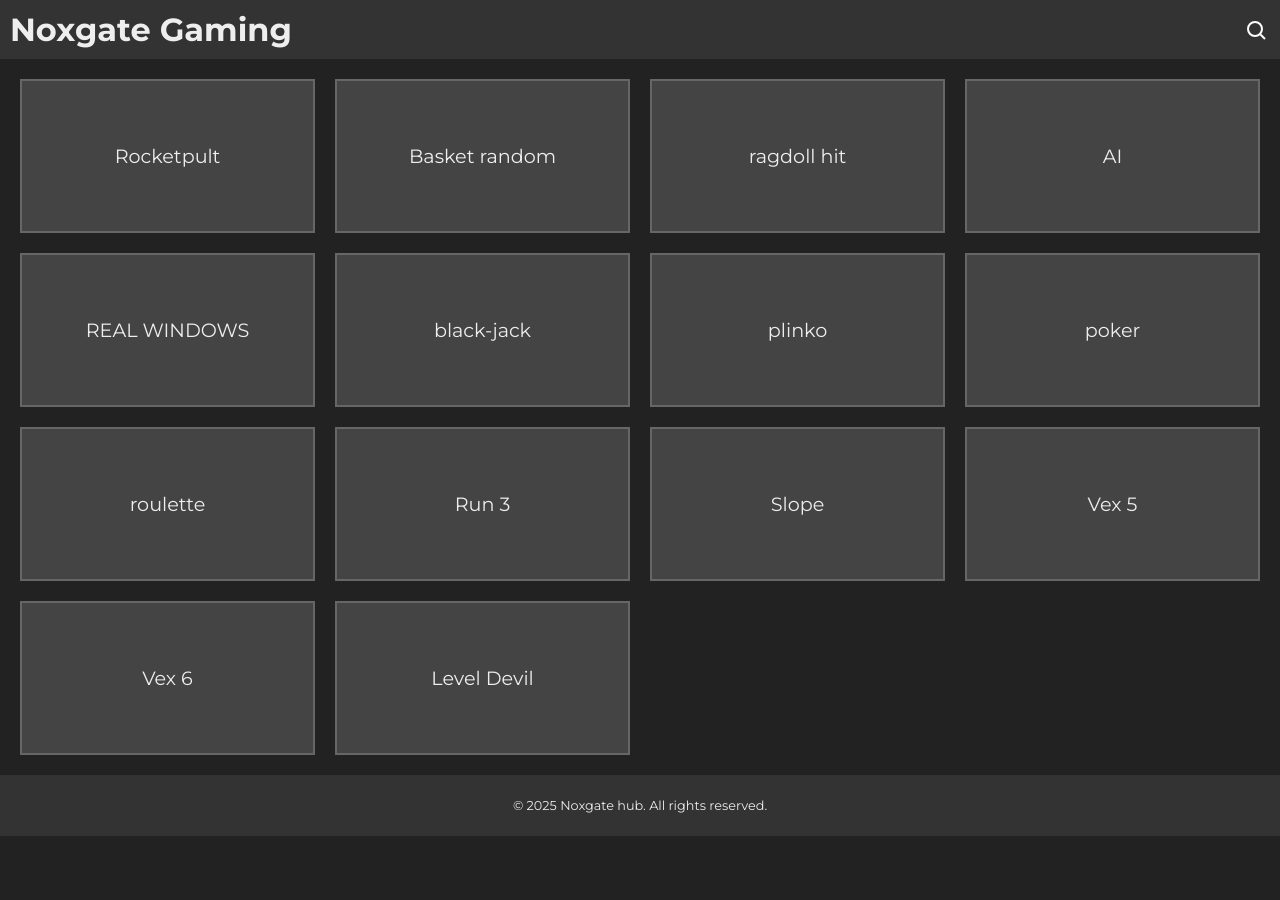
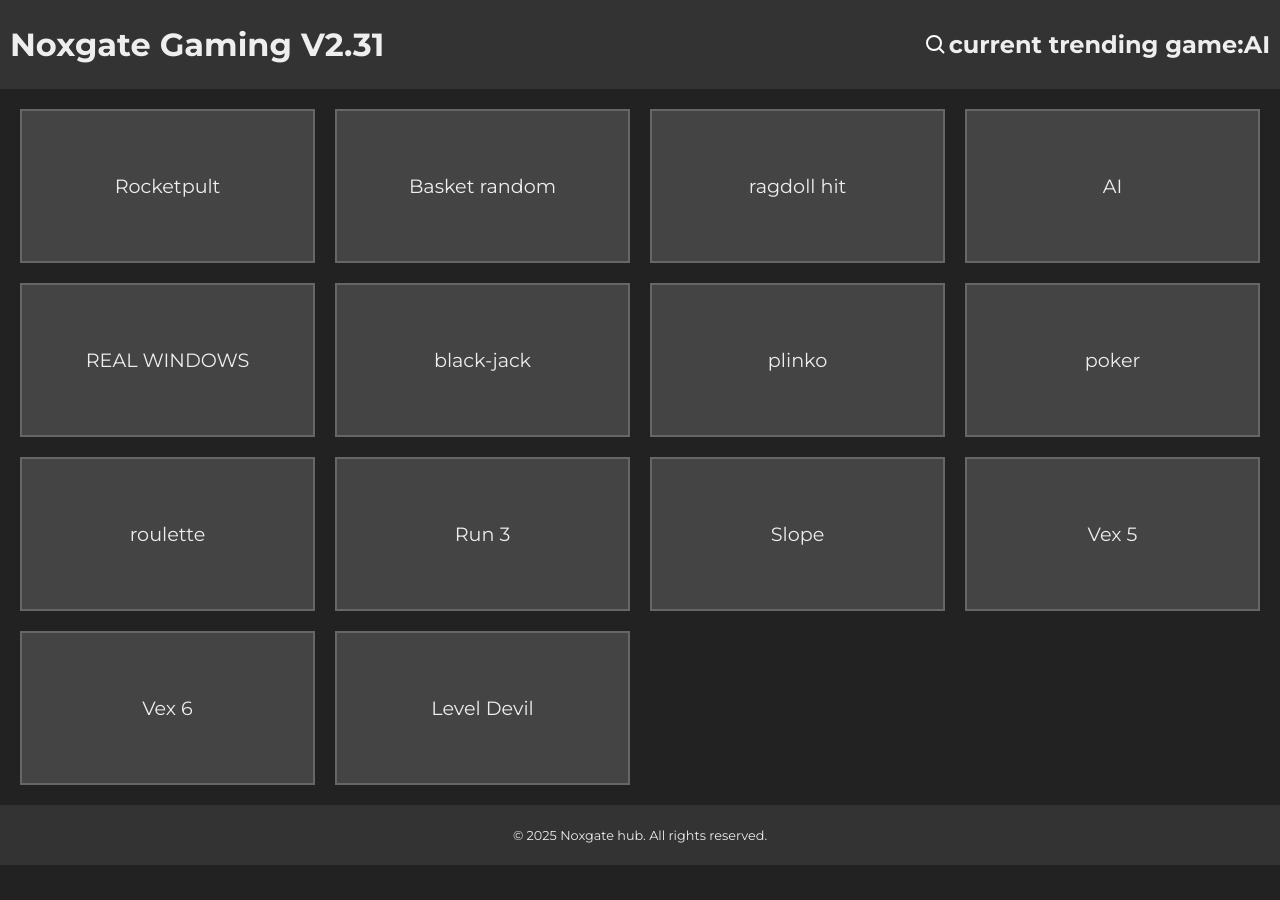
Before and after one commit to noxgate0fficial/noxgate0fficial.github.io, a Jekyll site: the page index.html, which Jekyll copies as it is, in a window 1280 px wide. Built offline with Jekyll 4.4.1, drawn with Linux system fonts in a browser that asks for light colours.

Commit message:
Update index.html

```diff
--- a/index.html
+++ b/index.html
@@ -65,7 +65,7 @@
   <script src="/check-ip.js"></script>
   <header>
     <div class="header-bar">
-      <h1 class="header-title">Noxgate Gaming</h1>
+      <h1 class="header-title">Noxgate Gaming V2.31</h1>
       <div class="search-icon-container">
         <input type="text" id="gameSearch" class="search-input" placeholder="Search for games...">
         <button class="search-icon" id="toggleSearch" aria-label="Search">
@@ -75,6 +75,8 @@
             <line x1="16.5" y1="16.5" x2="21" y2="21" stroke-width="2"/>
           </svg>
         </button>
+      <br>
+      <h2>current trending game:AI</h2>
       </div>
     </div>
   </header>
```
